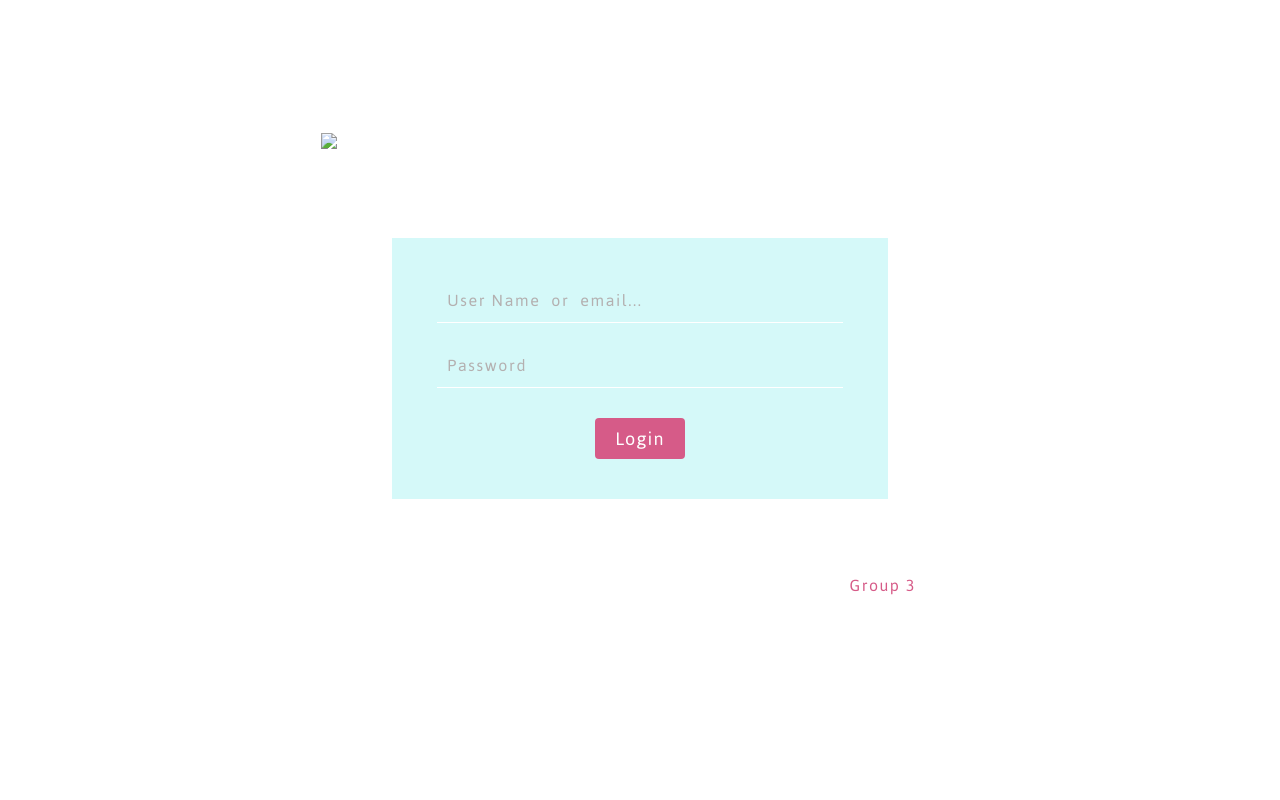
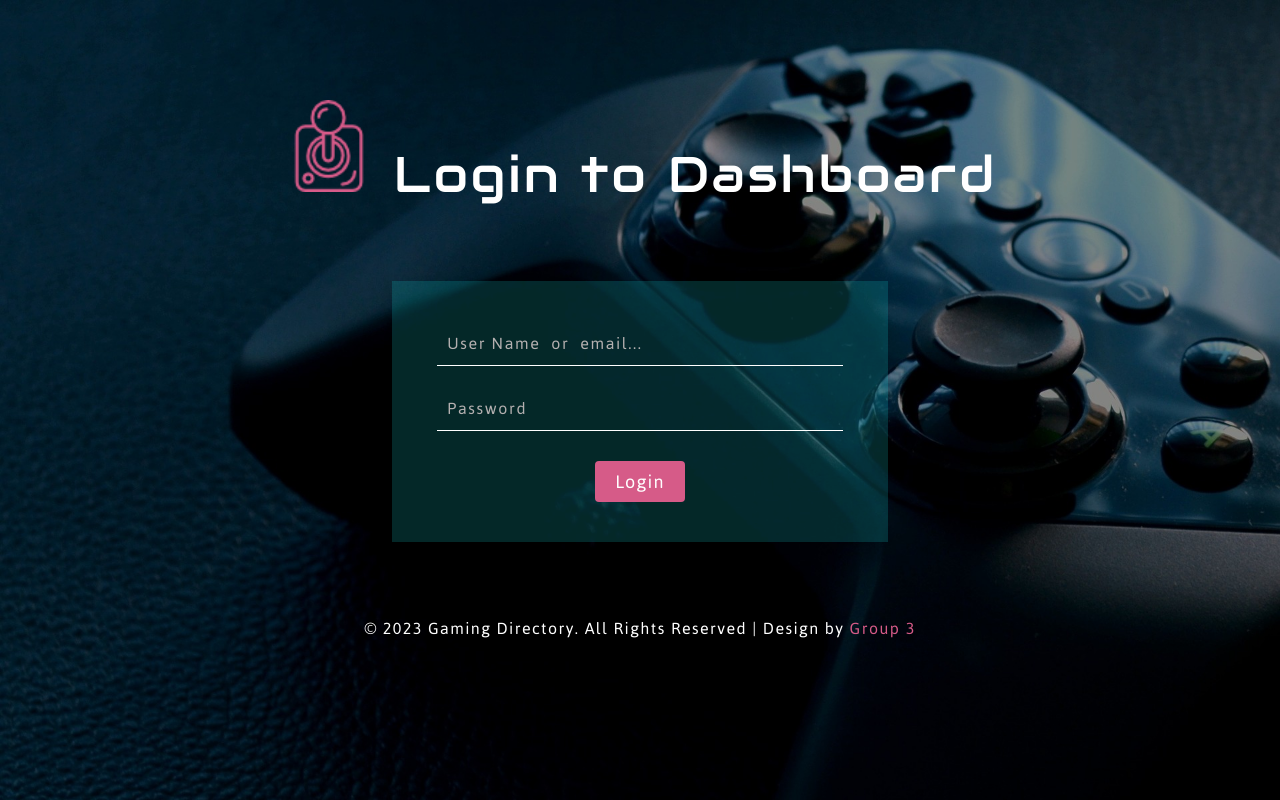
Before and after one commit to 2019000010112/WebProgramming, a plain HTML site: page login.html in a window 1280 px wide. Drawn offline with Linux system fonts and the light colour scheme.

Commit message:
error fix
error fix

```diff
--- a/css/style.css
+++ b/css/style.css
@@ -23,7 +23,7 @@ img{max-width:100%;}
 /****-----start-body----****/
 body{
 text-align: center;
-background: url("../images/1.jpg") 0px 0px no-repeat;
+background: url("../assets/images/1.jpg") 0px 0px no-repeat;
 background-size:cover;
 background-attachment: fixed;
 }
--- a/login.html
+++ b/login.html
@@ -14,7 +14,7 @@
 <body>
 	<div class="padding-all">
 		<div class="header">
-			<h1><img src="./images/5.png" alt=" "> Login to Dashboard</h1>
+			<h1><img src="./assets/images/5.png" alt=" "> Login to Dashboard</h1>
 		</div>
 
 		<div class="design-w3l">
```
Also changed, not shown: streams.html (+1 -1 lines).
